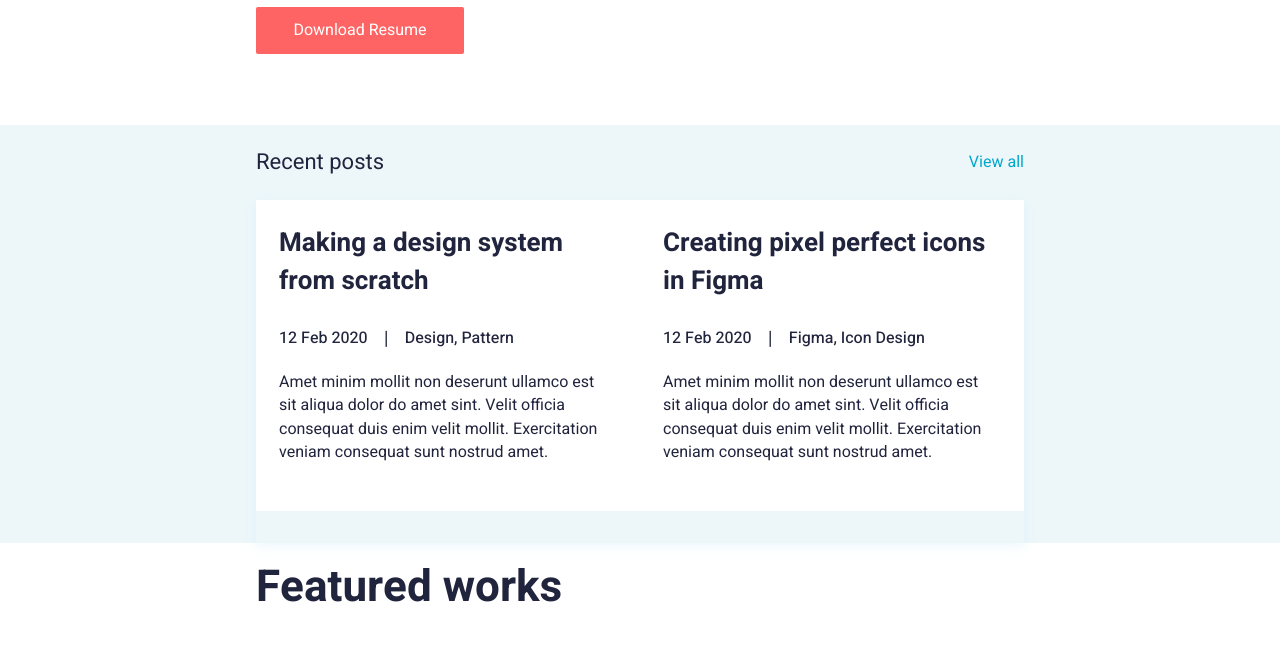
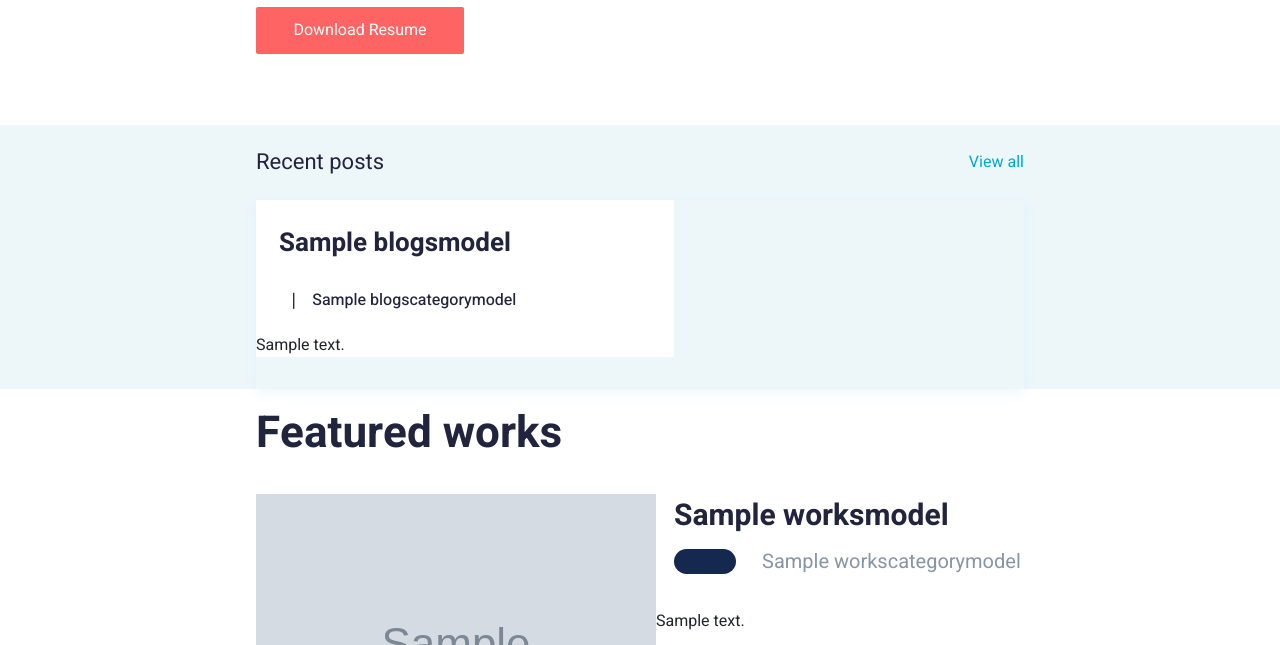
Before and after one commit to zukhr1dd1nov/tutorial_blog, a Django app: page / in a window 1280 px wide. Shown: the part 521-1166 px from the top of the page. Run offline with Django 4.2, Linux system fonts and the light colour scheme; tables that the repository leaves empty hold one stand-in row (values such as "Sample post"); grey boxes marked "Sample" are stand-in pictures; some libraries are stand-ins or nearby versions.

Commit message:
updating and changing some things

```diff
--- a/main/forms.py
+++ b/main/forms.py
@@ -7,7 +7,7 @@ class ContactsModelForm(forms.ModelForm):
 
     def clean_phone(self):
         data = str(self.cleaned_data.get('phone'))
-        if not data.isdecimal() and len(data)==12 :
+        if not data[1:].isdecimal() and len(data)==13 :
             raise ValidationError('Только цифры!')
         return data
 
--- a/main/models.py
+++ b/main/models.py
@@ -4,7 +4,7 @@ from django.db import models
 
 class ContactsModel(models.Model):
     name = models.CharField(max_length=255)
-    phone = models.CharField(max_length=12)
+    phone = models.CharField(max_length=13)
     email = models.EmailField()
     subject = models.CharField(max_length=255)
     body = models.TextField()
--- a/main/views.py
+++ b/main/views.py
@@ -1,14 +1,23 @@
 from django.shortcuts import render, redirect
-from django.views.generic import TemplateView, CreateView
+from django.views.generic import CreateView, ListView
+
+from blogs.models import BlogsModel
 from main.forms import ContactsModelForm
 from main.models import ContactsModel
 
 # Create your views here.
+from works.models import WorksModel
 
 
+class HomeView(ListView):
+    template_name = 'main/home.html'
 
-class HomeView(TemplateView):
-    template_name = 'main/home.html'
+    def get_queryset(self):
+        queryset = {
+            'works': WorksModel.objects.order_by('-created_at')[:3],
+            'blogs': BlogsModel.objects.order_by('-created_at')[:2]
+        }
+        return queryset
 
 class ContactView(CreateView):
     template_name = 'main/contact.html'
@@ -18,6 +27,5 @@ class ContactView(CreateView):
     def post(self, request, *args, **kwargs):
         form = ContactsModelForm(data=self.request.POST)
         if form.is_valid():
-            print('dsfsf')
             form.save()
         return redirect('contact')
--- a/templates/main/blogs.html
+++ b/templates/main/blogs.html
@@ -1,6 +1,5 @@
 {% extends 'layouts/base.html' %}
 {% load static %}
-
 {% block content %}
     <section class="p_second">
         <div class="p_second_top">
--- a/templates/main/home.html
+++ b/templates/main/home.html
@@ -3,7 +3,6 @@
 
 {% block content %}
     <header>
-
         <section class="section_one">
             <div class="text_sec">
                 <h1>
@@ -25,88 +24,44 @@
     </header>
 
     <!--section end -->
-
     <section class="second">
         <div class="second_top">
             <h1>Recent posts</h1>
-            <a href="#">View all</a>
+            <a href="{% url 'blogs' %}">View all</a>
         </div>
         <div class="second_boxs">
+            {% for blog in object_list.blogs %}
             <div>
-                <h1>Making a design system from scratch</h1>
-                <h2>12 Feb 2020 &nbsp; &#10072; &nbsp; Design, Pattern</h2>
-                <p>Amet minim mollit non deserunt ullamco est sit aliqua dolor do amet sint. Velit officia consequat
-                    duis enim velit mollit. Exercitation veniam consequat sunt nostrud amet.</p>
+                <h1>{{ blog.title }}</h1>
+                <h2> {{ blog.created_at|date:"d F Y" }}&nbsp; &#10072; &nbsp; {{ blog.category }}</h2>
+                {{ blog.body|safe|truncatewords:30 }}
             </div>
-            <div>
-                <h1>Creating pixel perfect icons in Figma</h1>
-                <h2>12 Feb 2020 &nbsp; &#10072; &nbsp; Figma, Icon Design</h2>
-                <p>Amet minim mollit non deserunt ullamco est sit aliqua dolor do amet sint. Velit officia consequat
-                    duis enim velit mollit. Exercitation veniam consequat sunt nostrud amet.</p>
-            </div>
+            {% endfor %}
         </div>
     </section> <!--end section 2-->
     <section class="thirddh">
         <div class="thirth">
             <h1>Featured works</h1>
+            {% for work in object_list.works %}
             <div class="news">
                 <div class="triangle">
-                    <img src="{% static 'main/img/Rectangle 30.svg' %}" alt="">
+                    <img src="{{ work.work_image.url }}" alt="{{ work.title }}">
                     <div>
-                        <a href="#">Designing Dashboards</a>
+                        <a href="{% url 'work-detail' work.id %}">{{ work.title }}</a>
                         <div class="date">
                             <div class="boxx">
-                                <p>2020</p>
+                                <p>{{ work.created_at|date:'Y' }}</p>
                             </div>
-                            <h2>Dashboard</h2>
+                            {% for category in work.categories.values %}
+                                    <h2>{{ category.name }}{% if not forloop.last %} | {% endif %}</h2>
+                                {% endfor %}
                         </div>
-                        <p>
-                            Amet minim mollit non deserunt ullamco est sit aliqua dolor do amet sint. Velit <br> officia
-                            consequat duis enim velit mollit. Exercitation veniam consequat sunt <br> nostrud amet.
-                        </p>
+                        {{ work.body }}
                     </div>
                 </div>
             </div>
             <hr>
-            <div class="news">
-                <div class="triangle">
-                    <img src="{% static 'main/img/Rectangle 34.svg' %}" alt="">
-                    <div>
-                        <a href="#">Vibrant Portraits of 2020</a>
-                        <div class="date">
-                            <div class="boxx">
-                                <p>2018</p>
-                            </div>
-                            <h2>Illustration</h2>
-                        </div>
-                        <p>
-                            Amet minim mollit non deserunt ullamco est sit aliqua dolor do amet sint. Velit <br> officia
-                            consequat duis enim velit mollit. Exercitation veniam consequat sunt <br> nostrud amet.
-                        </p>
-                    </div>
-                </div>
-            </div>
-            <hr>
-            <div class="news">
-                <div class="triangle">
-                    <img src="{% static 'main/img/Rectangle 34.svg' %}" alt="">
-                    <div>
-                        <a href="#">36 Days of Malayalam types</a>
-                        <div class="date">
-                            <div class="boxx">
-                                <p>2018</p>
-                            </div>
-                            <h2>Typography</h2>
-                        </div>
-                        <p>
-                            Amet minim mollit non deserunt ullamco est sit aliqua dolor do amet sint. Velit <br> officia
-                            consequat duis enim velit mollit. Exercitation veniam consequat sunt <br> nostrud amet.
-                        </p>
-                    </div>
-                </div>
-            </div>
-            <hr>
-        </div>
+            {% endfor %}
         </div>
     </section>
 {% endblock %}
```
Also changed, not shown: blogs/views.py (line endings or trailing spaces).
